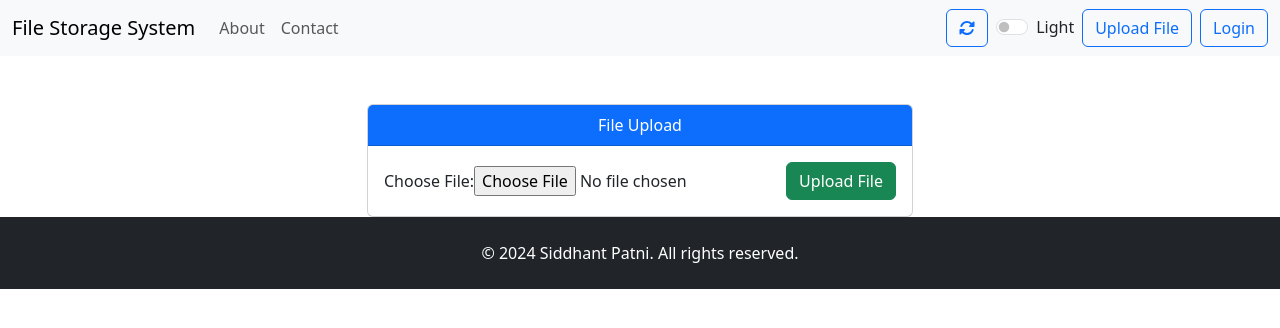
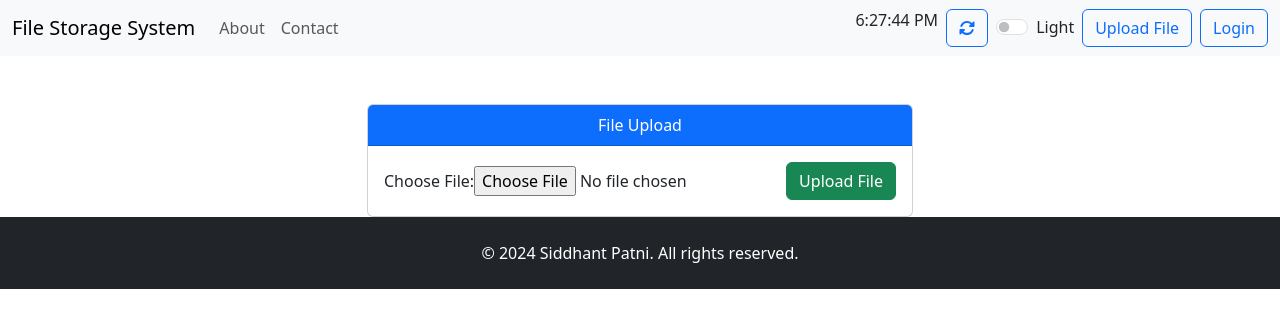
Before and after one commit to siddhantpatni0407/react-js, a React (Create React App) app in the folder file-storage-ui/: page /addFile in a window 1280 px wide. Shown: the top 328 px of the page. Built offline with nearby package versions, Linux system fonts and the light colour scheme.

Commit message:
Add Clock functinality on Navbar
Add Clock functinality on Navbar

```diff
--- a/file-storage-ui/src/layout/Navbar.js
+++ b/file-storage-ui/src/layout/Navbar.js
@@ -1,4 +1,4 @@
-import React, { useState } from 'react';
+import React, { useState, useEffect } from 'react';
 import { Link } from 'react-router-dom';
 import { Form } from 'react-bootstrap';
 import { FontAwesomeIcon } from '@fortawesome/react-fontawesome';
@@ -6,6 +6,17 @@ import { faSyncAlt } from '@fortawesome/free-solid-svg-icons'; // Import the ref
 
 const Navbar = () => {
   const [isDarkMode, setIsDarkMode] = useState(false);
+  const [currentTime, setCurrentTime] = useState(new Date().toLocaleTimeString()); // Initial current time
+
+  useEffect(() => {
+    // Update current time every second
+    const intervalId = setInterval(() => {
+      setCurrentTime(new Date().toLocaleTimeString());
+    }, 1000);
+
+    // Clean up interval on unmount
+    return () => clearInterval(intervalId);
+  }, []); // Run effect only once on component mount
 
   const handleThemeChange = () => {
     setIsDarkMode(!isDarkMode);
@@ -46,6 +57,7 @@ const Navbar = () => {
             </li>
           </ul>
           <div className="d-flex align-items-center">
+            <p className={`me-2 ${isDarkMode ? 'text-light' : 'text-dark'}`}>{currentTime}</p> {/* Display current time */}
             <button className="btn btn-outline-primary me-2" onClick={handleRefresh}>
               <FontAwesomeIcon icon={faSyncAlt} /> {/* Refresh icon */}
             </button>
```
